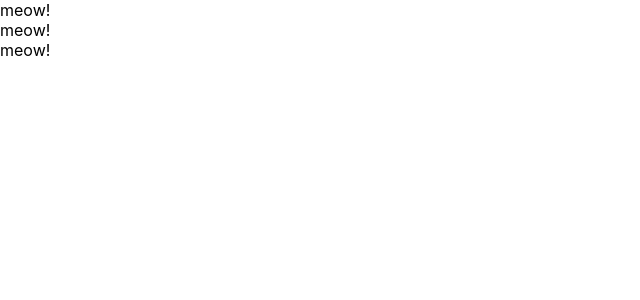
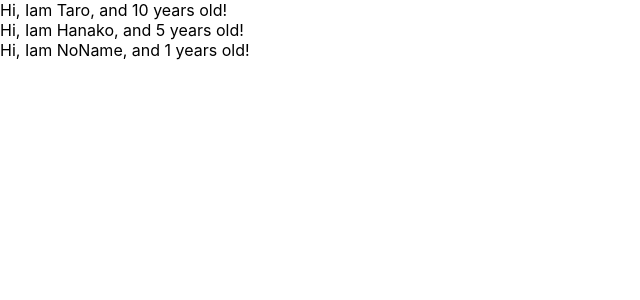
Before and after one commit to NiceNatureWide/udemy-react-reduc-application, a React (Create React App) app: page / in a window 1280 px wide. Shown: the top 300 px of the page, without its empty margins (0-640 px from the left). Built offline with nearby package versions, Linux system fonts and the light colour scheme.

Commit message:
learn props

```diff
--- a/src/App.js
+++ b/src/App.js
@@ -1,33 +1,29 @@
 import React, { Component } from "react";
 
-// class App extends Component {
-//   render() {
-//     return (
-//       <React.Fragment>
-//         <label htmlFor="bar">bar</label>
-//         <input
-//           type="text"
-//           onClick={() => {
-//             console.log("I am clicked");
-//           }}
-//         />
-//       </React.Fragment>
-//     );
-//   }
-// }
-
 const App = () => {
+  const profiles = [
+    { name: "Taro", age: 10 },
+    { name: "Hanako", age: 5 },
+    { name: "NoName" }
+  ];
   return (
     <div>
-      <Cat />
-      <Cat />
-      <Cat />
+      {profiles.map((profile, index) => {
+        return <User name={profile.name} age={profile.age} key={index} />;
+      })}
     </div>
   );
 };
 
-const Cat = () => {
-  return <div>meow!</div>;
+const User = props => {
+  return (
+    <div>
+      Hi, Iam {props.name}, and {props.age} years old!
+    </div>
+  );
 };
 
+User.defaultProps = {
+  age: 1
+};
 export default App;
```
